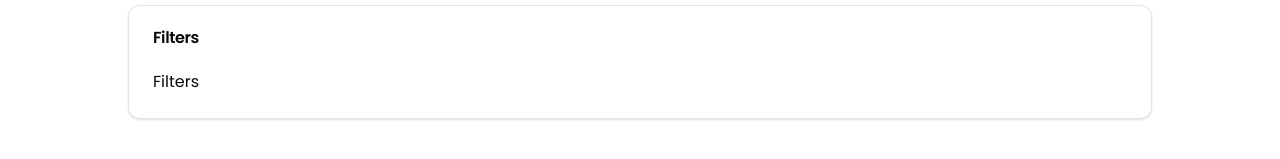
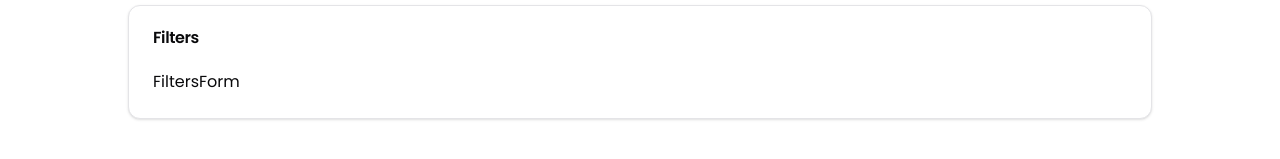
Before and after one commit to peter901/fire-homes-project, a Next.js app: page /property-search in a window 1280 px wide. Shown: the part 171-330 px from the top of the page. Built offline with nearby package versions, Linux system fonts and the light colour scheme; no server answers.

Commit message:
add filters form component

```diff
--- /dev/null
+++ b/app/property-search/FiltersForm.tsx
@@ -0,0 +1,6 @@
+
+export default function FiltersForm() {
+  return (
+    <div>FiltersForm</div>
+  )
+}
--- a/app/property-search/page.tsx
+++ b/app/property-search/page.tsx
@@ -1,4 +1,5 @@
 import { Card, CardContent, CardHeader, CardTitle } from "@/components/ui/card";
+import FiltersForm from "./FiltersForm";
 
 export default function PropertySearch() {
   return (
@@ -10,7 +11,7 @@ export default function PropertySearch() {
           <CardTitle>Filters</CardTitle>
         </CardHeader>
         <CardContent>
-            Filters
+            <FiltersForm />
         </CardContent>
       </Card>
     </div>
```
